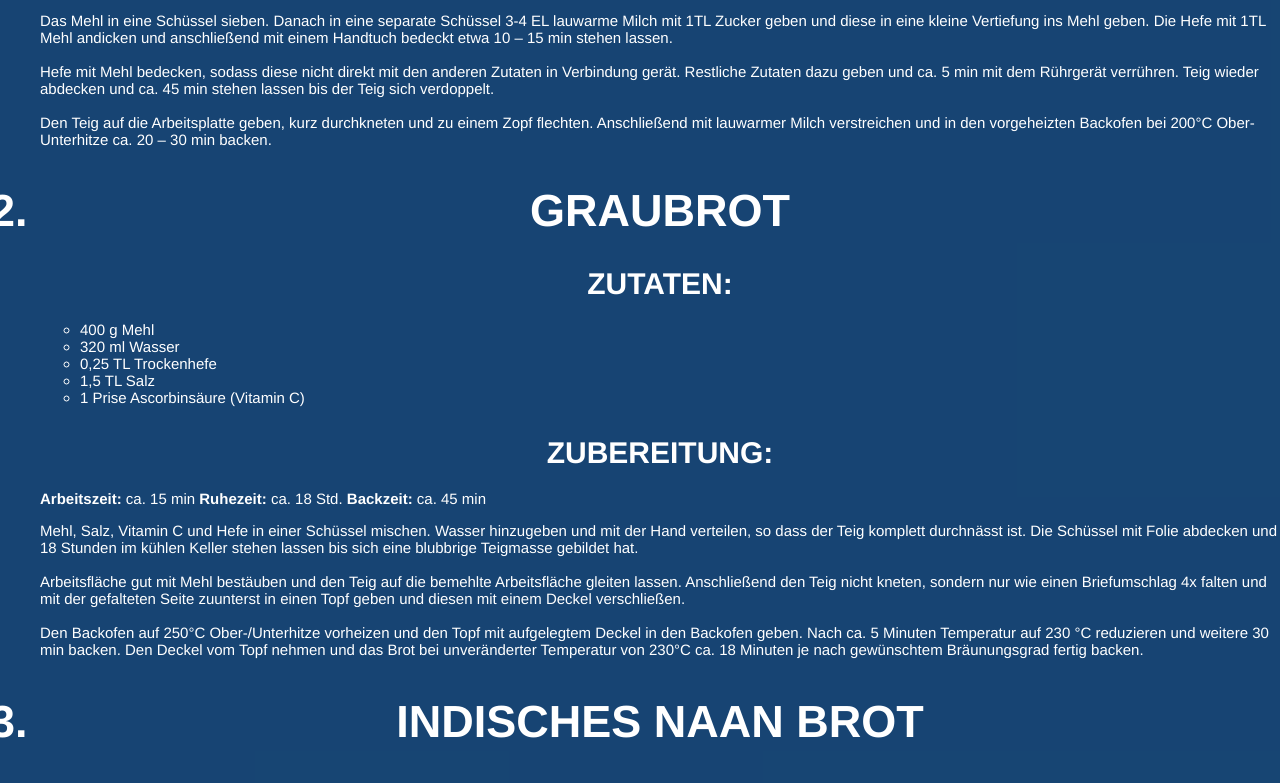
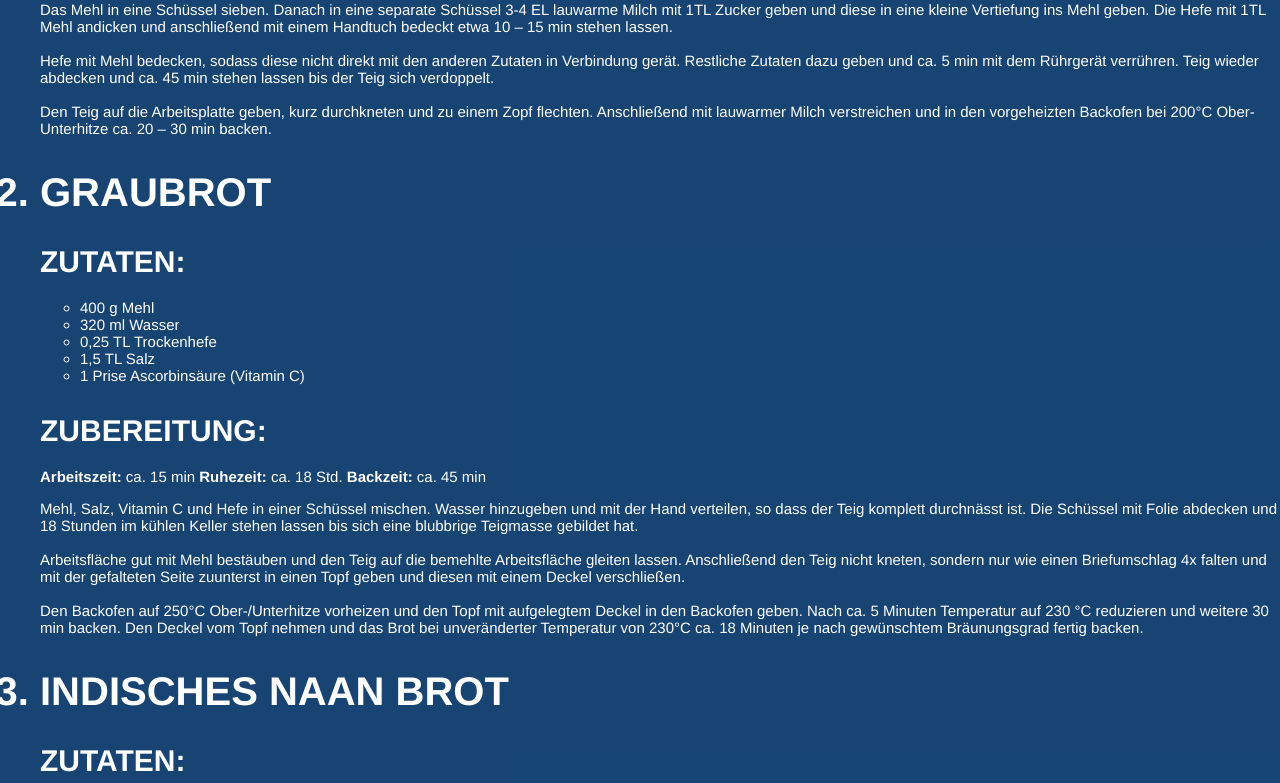
Before and after one commit to MeinesErachtens/Brot, a plain HTML site: page index.html in a window 1280 px wide. Shown: the part 774-1557 px from the top of the page. Drawn offline with Linux system fonts and the light colour scheme.

Commit message:
vivis Wünsche erfüllt

```diff
--- a/css/style.css
+++ b/css/style.css
@@ -11,13 +11,13 @@ h1 {
 	color: #FFF;
 	font-size: 55px;
 	margin-bottom: 20px;
+  text-align: center;
 }
 
 h2 {
 	color: #FFF;
-	font-size: 45px;
+	font-size: 40px;
 	text-transform: uppercase;
-	text-align: center;
 	margin-bottom: 20px;
 }
 
@@ -26,7 +26,6 @@ h3 {
 	color: #FFF;
 	font-weight: bold;
 	text-transform: uppercase;
-	text-align: center;
 	margin-bottom: 20px;
 }
 
```
